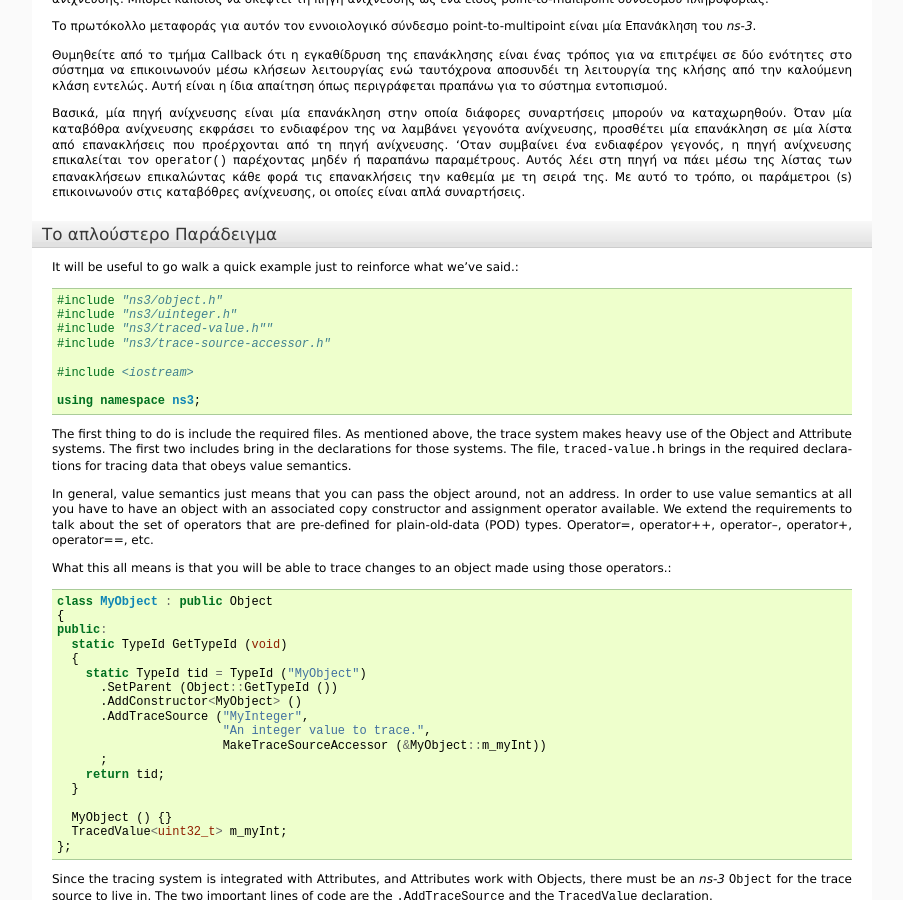
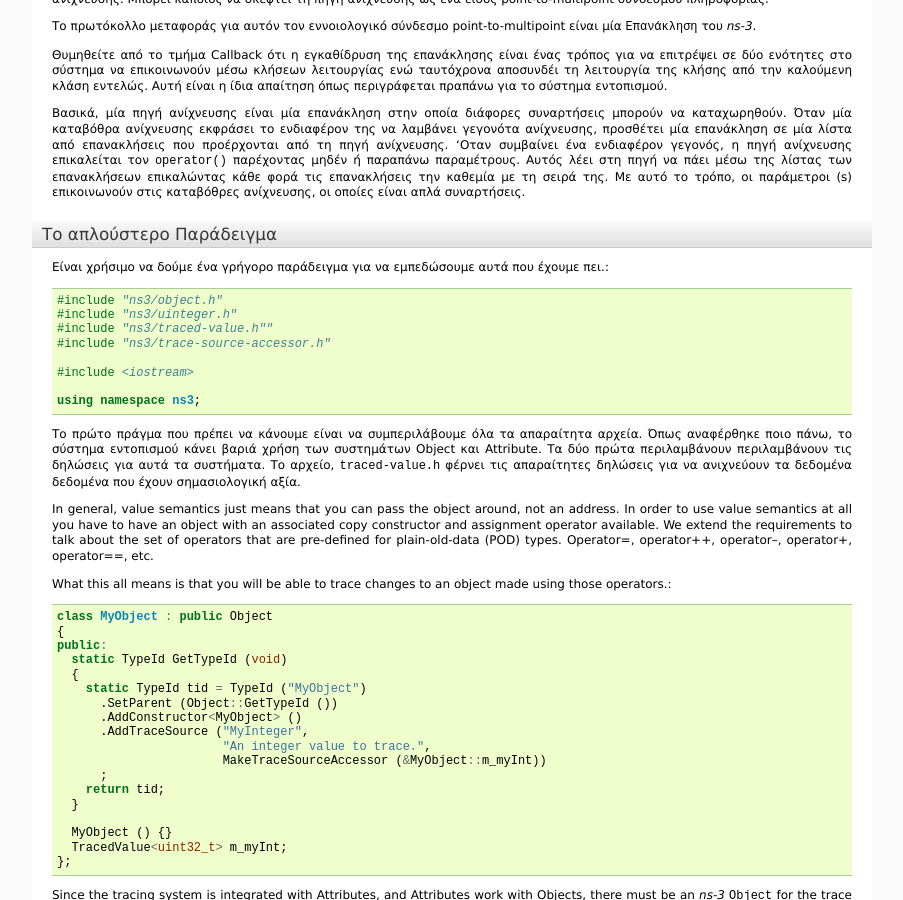
Before and after one commit to maupatras/ns3_team_2B, a Sphinx documentation site: the page built from ns-3.22/doc/manual-gr/source/tracing.rst, in a window 1280 px wide and 900 px high, scrolled down 1135 px. Shown: the whole window, without its empty margins (198-1101 px from the left). Built offline with Sphinx 7.4.7, drawn with Linux system fonts in a browser that asks for light colours; formulas are drawn with MathJax 3; pages that are not in the unit, such as notebooks, are missing from menus.

Commit message:
Update tracing.rst

```diff
--- a/ns-3.22/doc/manual-gr/source/tracing.rst
+++ b/ns-3.22/doc/manual-gr/source/tracing.rst
@@ -229,8 +229,11 @@ Attribute μηχανισμούς του |ns3|. Πρέπει να διαβάσε
 Το απλούστερο Παράδειγμα
 ++++++++++++++++++++
 
-It will be useful to go walk a quick example just to reinforce what we've
-said.::
+..
+ It will be useful to go walk a quick example just to reinforce what we've
+ said.::
+
+Είναι χρήσιμο να δούμε ένα γρήγορο παράδειγμα για να εμπεδώσουμε αυτά που έχουμε πει.::
 
   #include "ns3/object.h"
   #include "ns3/uinteger.h"
@@ -241,11 +244,18 @@ said.::
 
   using namespace ns3;
 
-The first thing to do is include the required files. As mentioned above, the
-trace system makes heavy use of the Object and Attribute systems. The first two
-includes bring in the declarations for those systems. The file,
-``traced-value.h`` brings in the required declarations for tracing data that
-obeys value semantics.
+..
+ The first thing to do is include the required files. As mentioned above, the
+ trace system makes heavy use of the Object and Attribute systems. The first two
+ includes bring in the declarations for those systems. The file,
+ ``traced-value.h`` brings in the required declarations for tracing data that
+ obeys value semantics.
+
+Το πρώτο πράγμα που πρέπει να κάνουμε είναι να συμπεριλάβουμε όλα τα απαραίτητα αρχεία.
+Όπως αναφέρθηκε ποιο πάνω, το σύστημα εντοπισμού κάνει βαριά χρήση των συστημάτων
+Object και Attribute. Tα δύο πρώτα περιλαμβάνουν περιλαμβάνουν τις δηλώσεις για αυτά τα
+συστήματα. Το αρχείο, ``traced-value.h`` φέρνει τις απαραίτητες δηλώσεις για να ανιχνεύουν
+τα δεδομένα  δεδομένα που έχουν σημασιολογική αξία.
 
 In general, value semantics just means that you can pass the object around, not
 an address. In order to use value semantics at all you have to have an object
```
